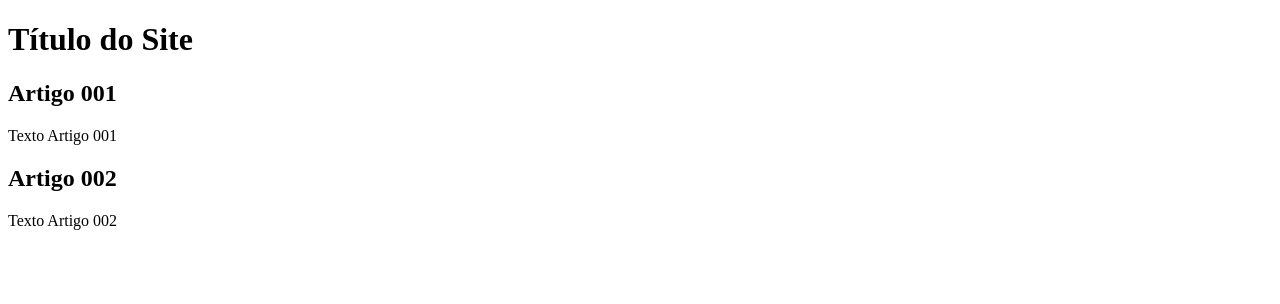
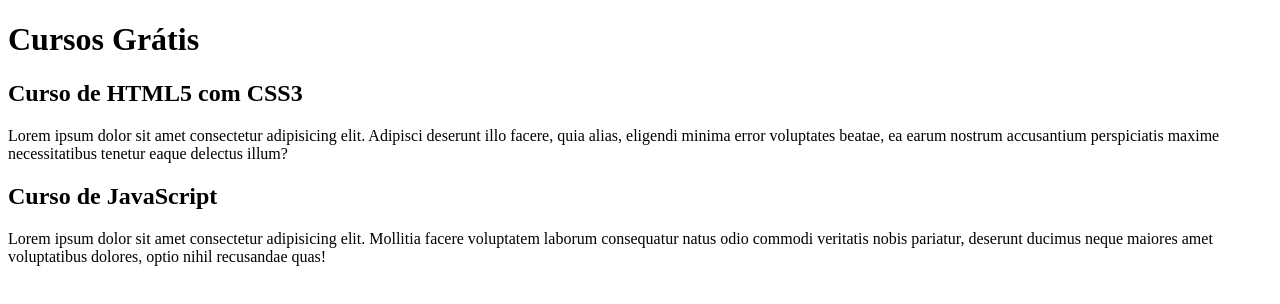
Before and after one commit to marianabragagnolo/projeto-site, a plain HTML site: page index.html in a window 1280 px wide. Drawn offline with Linux system fonts and the light colour scheme.

Commit message:
comecei a escrever o conteúdo

```diff
--- a/index.html
+++ b/index.html
@@ -3,20 +3,20 @@
 <head>
     <meta charset="UTF-8">
     <meta name="viewport" content="width=device-width, initial-scale=1.0">
-    <title>Document</title>
+    <title>Título do Site</title>
 </head>
 <body>
     <main>
         <header>
-            <h1>Título do Site</h1>
+            <h1>Cursos Grátis</h1>
         </header>
         <article>
-            <h2>Artigo 001</h2>
-            <p>Texto Artigo 001</p>
+            <h2>Curso de HTML5 com CSS3</h2>
+            <p>Lorem ipsum dolor sit amet consectetur adipisicing elit. Adipisci deserunt illo facere, quia alias, eligendi minima error voluptates beatae, ea earum nostrum accusantium perspiciatis maxime necessitatibus tenetur eaque delectus illum?</p>
         </article>
         <article>
-            <h2>Artigo 002</h2>
-            <p>Texto Artigo 002</p>
+            <h2>Curso de JavaScript</h2>
+            <p>Lorem ipsum dolor sit amet consectetur adipisicing elit. Mollitia facere voluptatem laborum consequatur natus odio commodi veritatis nobis pariatur, deserunt ducimus neque maiores amet voluptatibus dolores, optio nihil recusandae quas!</p>
         </article>
     </main>
 
```
